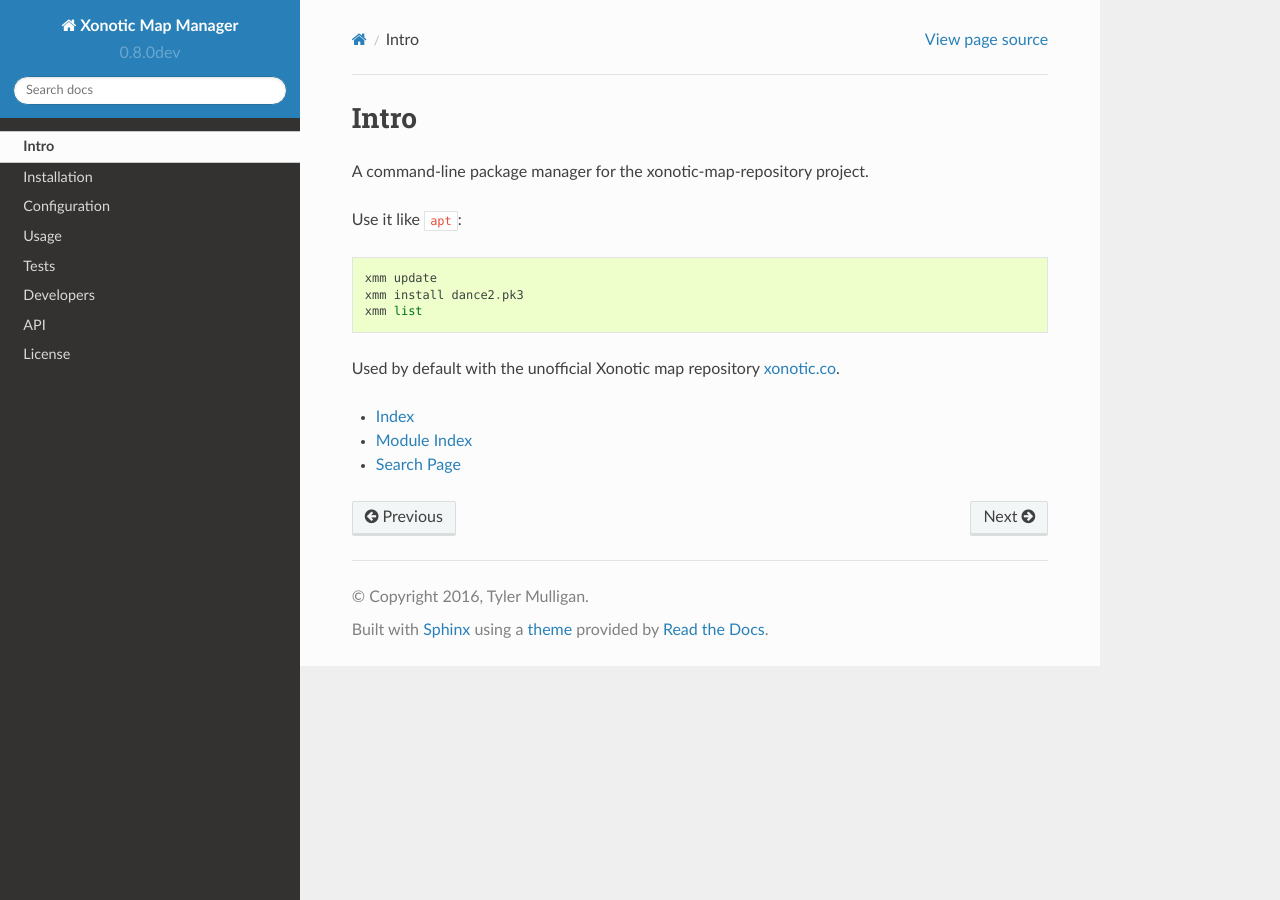
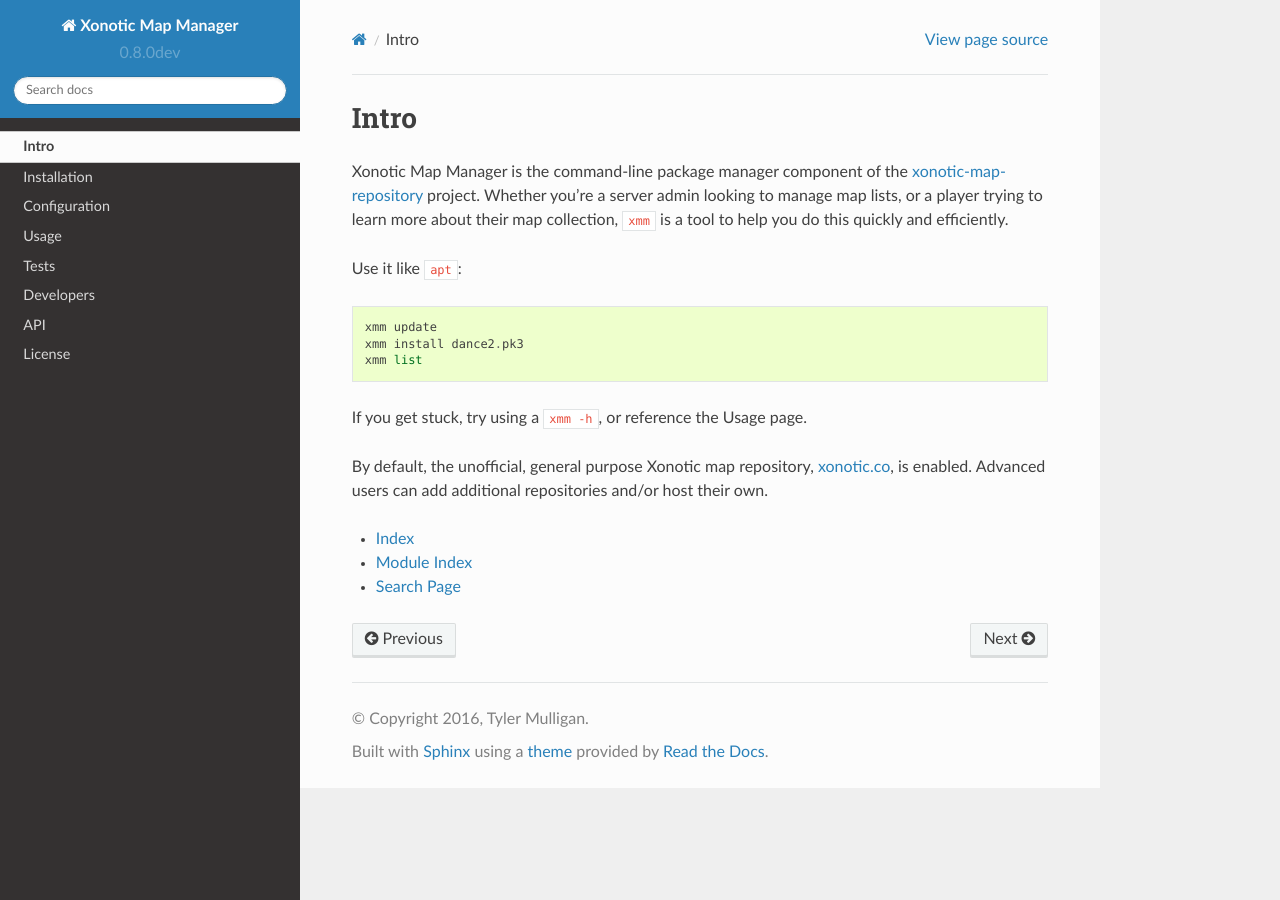
Before and after one commit to z/xonotic-map-manager, a Sphinx documentation site: the page built from docs/intro.rst, in a window 1280 px wide. Built offline with Sphinx 7.4.7 and the Read the Docs theme 2.0.0, drawn with Linux system fonts in a browser that asks for light colours.

Commit message:
update documentation, start inch towards multiserver.

```diff
--- a/docs/intro.rst
+++ b/docs/intro.rst
@@ -3,7 +3,8 @@
 Intro
 =====
 
-A command-line package manager for the xonotic-map-repository project.
+Xonotic Map Manager is the command-line package manager component of the `xonotic-map-repository`_ project. Whether you're a server admin looking to manage map lists, or a player trying to learn more about their map collection, ``xmm`` is a tool to help you do this quickly and efficiently.
+
 
 Use it like ``apt``::
 
@@ -11,9 +12,12 @@
     xmm install dance2.pk3
     xmm list
 
-Used by default with the unofficial Xonotic map repository `xonotic.co`_.
+If you get stuck, try using a ``xmm -h``, or reference the Usage page.
+
+By default, the unofficial, general purpose Xonotic map repository, `xonotic.co`_, is enabled. Advanced users can add additional repositories and/or host their own.
 
 .. _xonotic.co: http://www.xonotic.co
+.. _xonotic-map-repository: https://www.github.com/z/xonotic-map-repository
 
 * :ref:`genindex`
 * :ref:`modindex`
```
Also changed, not shown: docs/developers.rst (+6 -2 lines), 1 other file.
